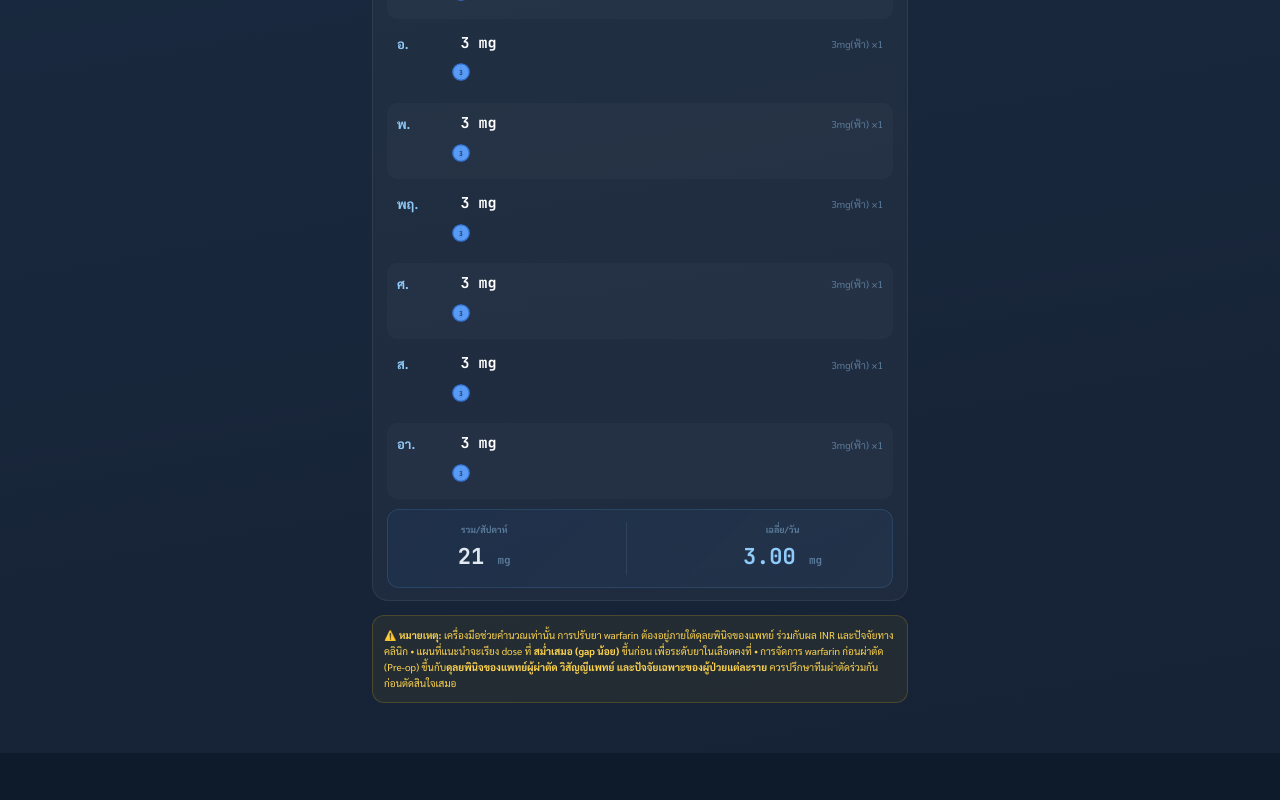
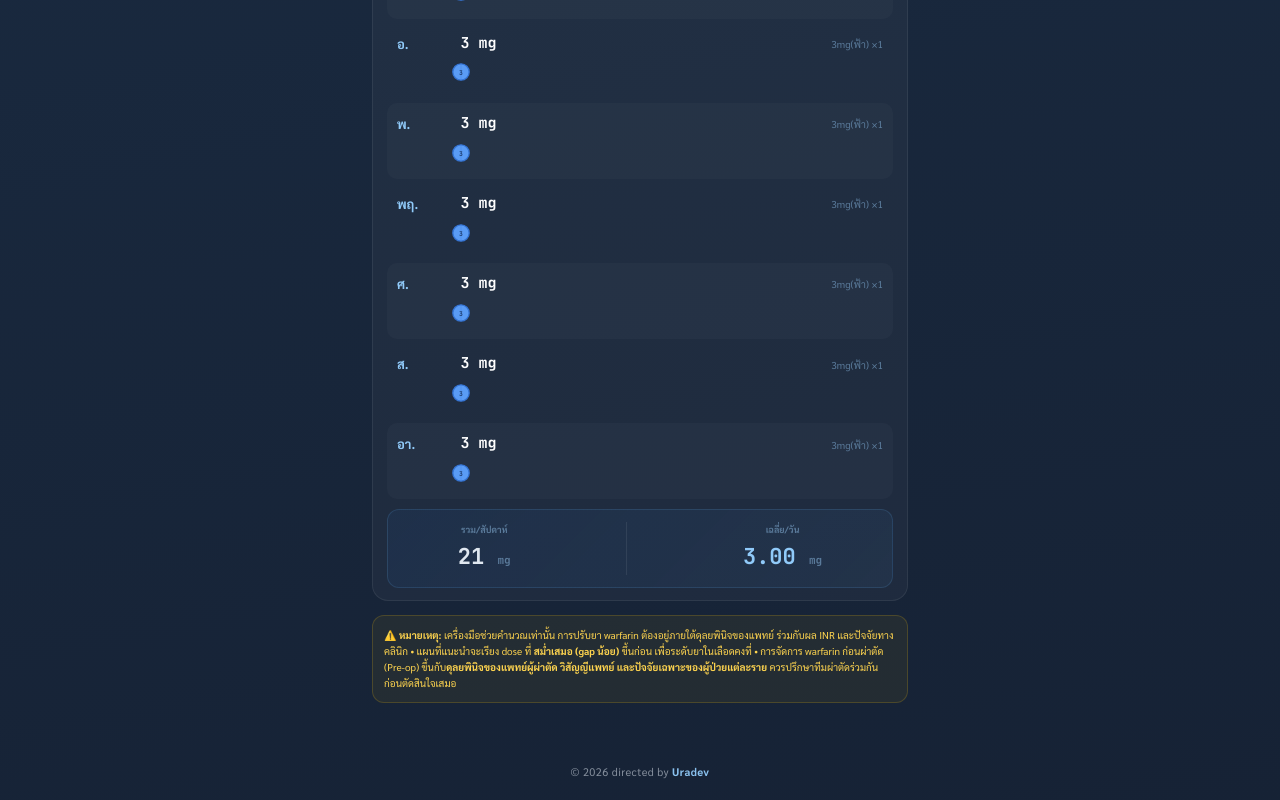
Before and after one commit to prhdev222/warfarin_management, a React (Vite) app: page / in a window 1280 px wide. Shown: the part 2493-3293 px from the top of the page. Before the commit the page ends 3246 px from the top, so only its background shows below. Built offline with nearby package versions, Linux system fonts and the light colour scheme.

Commit message:
footer directed by uradev

```diff
--- a/src/WarfarinCalculator.jsx
+++ b/src/WarfarinCalculator.jsx
@@ -2370,6 +2370,22 @@ export default function WarfarinCalculator() {
           การจัดการ warfarin ก่อนผ่าตัด (Pre-op) ขึ้นกับ<b>ดุลยพินิจของแพทย์ผู้ผ่าตัด วิสัญญีแพทย์ และปัจจัยเฉพาะของผู้ป่วยแต่ละราย</b> ควรปรึกษาทีมผ่าตัดร่วมกันก่อนตัดสินใจเสมอ
         </div>
       </div>
+
+      <div className="no-print" style={{
+        textAlign: "center",
+        fontSize: 11,
+        color: "rgba(224,232,240,0.55)",
+        padding: "10px 0 18px",
+        letterSpacing: 0.4,
+      }}>
+        © 2026 directed by{" "}
+        <a
+          href="mailto:uradev222@gmail.com"
+          style={{ color: "rgba(144,202,249,0.95)", textDecoration: "none", fontWeight: 700 }}
+        >
+          Uradev
+        </a>
+      </div>
     </div>
   );
 }
```
